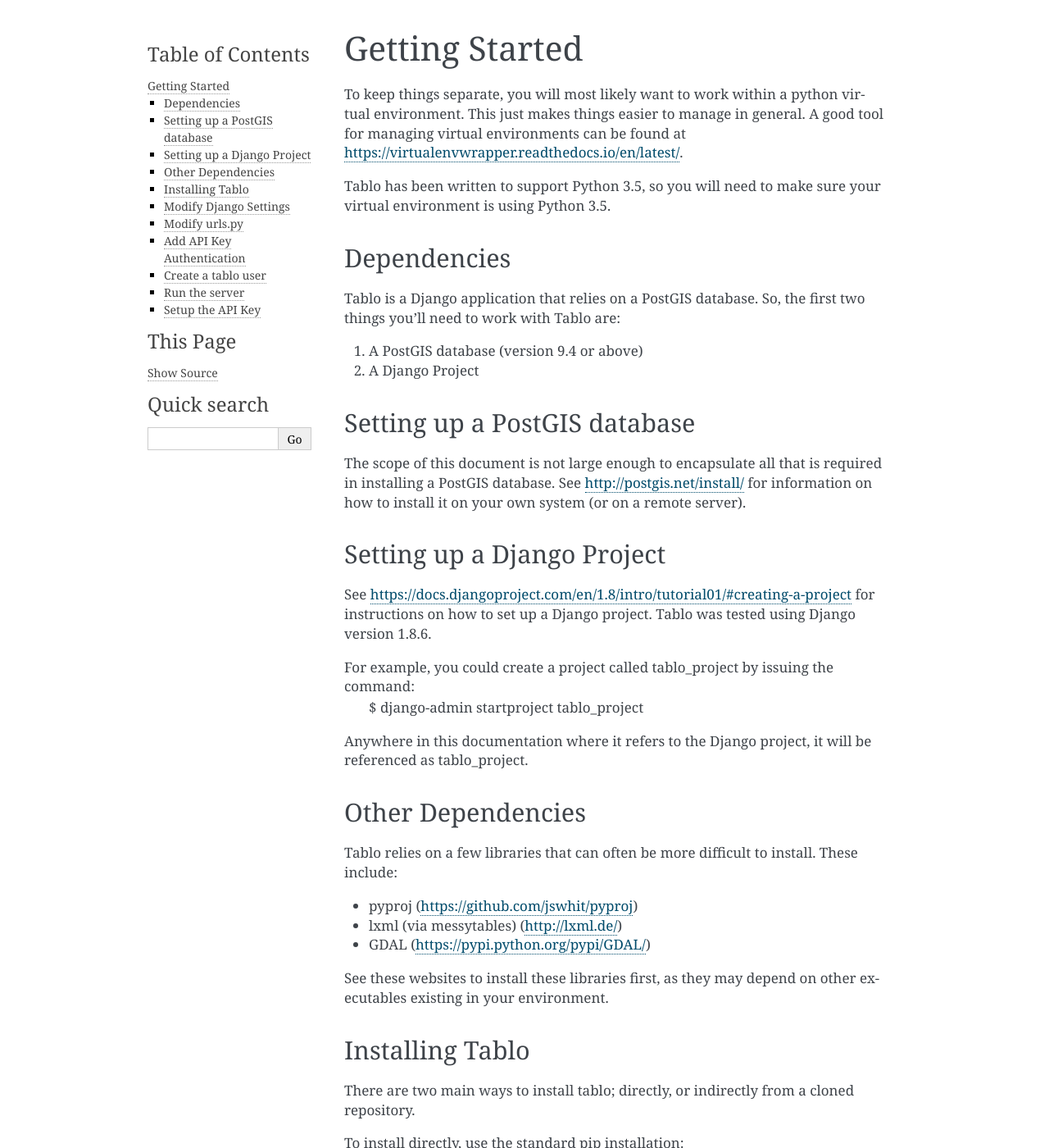
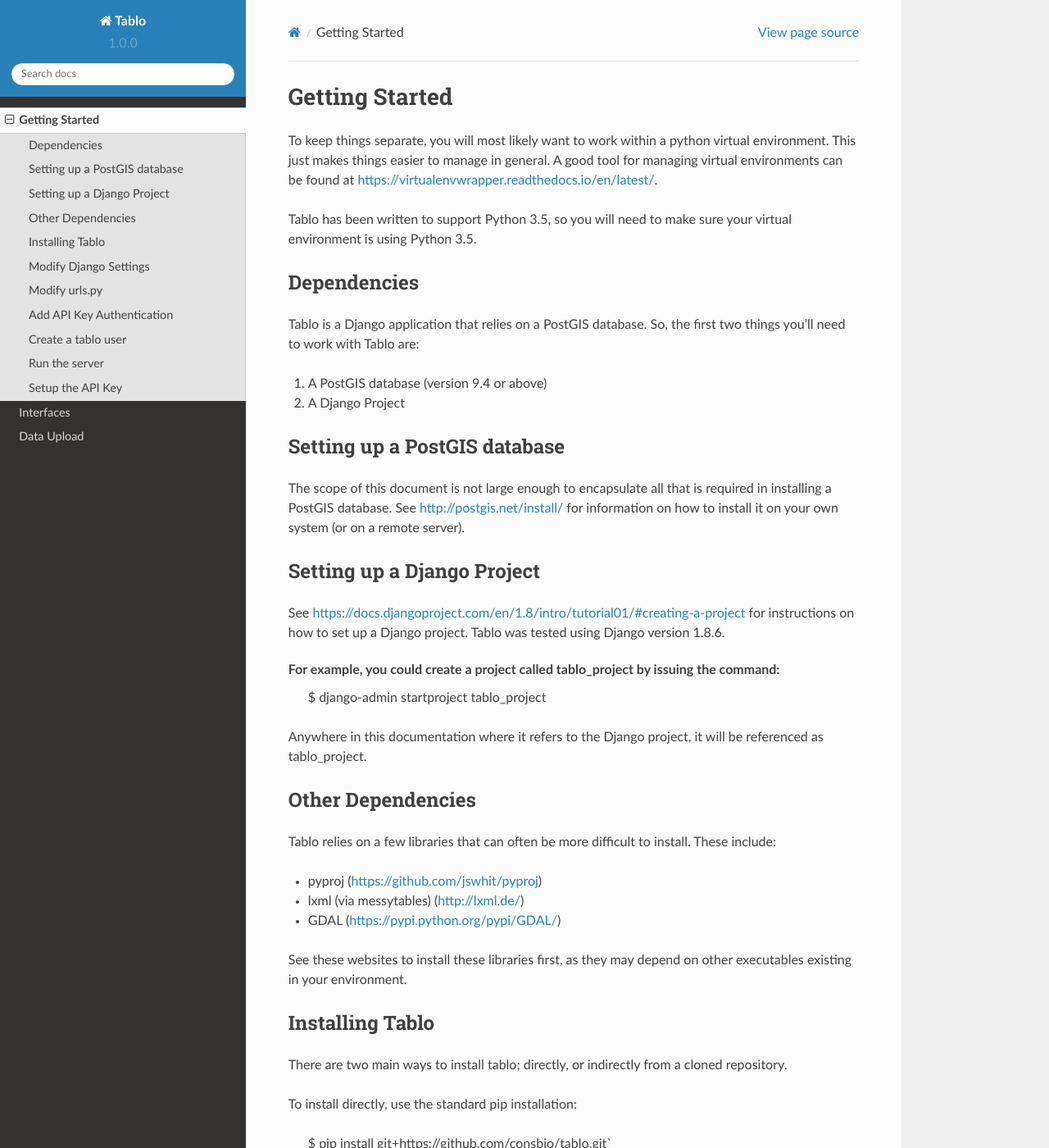
Before and after one commit to consbio/tablo, a Sphinx documentation site: the page built from docs/install.rst, in a window 1280 px wide and 1400 px high. Shown: the whole window at 82% size. Built offline with Sphinx 7.4.7 and the Read the Docs theme 2.0.0, drawn with Linux system fonts in a browser that asks for light colours; some of the changed text lies outside the part shown.

Commit message:
Change default theme of documentation

```diff
--- a/docs/conf.py
+++ b/docs/conf.py
@@ -19,6 +19,7 @@
 #
 import os
 import sys
+import sphinx_rtd_theme
 sys.path.insert(0, os.path.abspath('../'))
 
 # -- General configuration ------------------------------------------------
@@ -120,7 +121,7 @@
 # The theme to use for HTML and HTML Help pages.  See the documentation for
 # a list of builtin themes.
 #
-# html_theme = 'alabaster'
+html_theme = "sphinx_rtd_theme"
 
 # Theme options are theme-specific and customize the look and feel of a theme
 # further.  For a list of options available for each theme, see the
@@ -129,7 +130,7 @@
 # html_theme_options = {}
 
 # Add any paths that contain custom themes here, relative to this directory.
-# html_theme_path = []
+html_theme_path = [sphinx_rtd_theme.get_html_theme_path()]
 
 # The name for this set of Sphinx documents.
 # "<project> v<release> documentation" by default.
```
